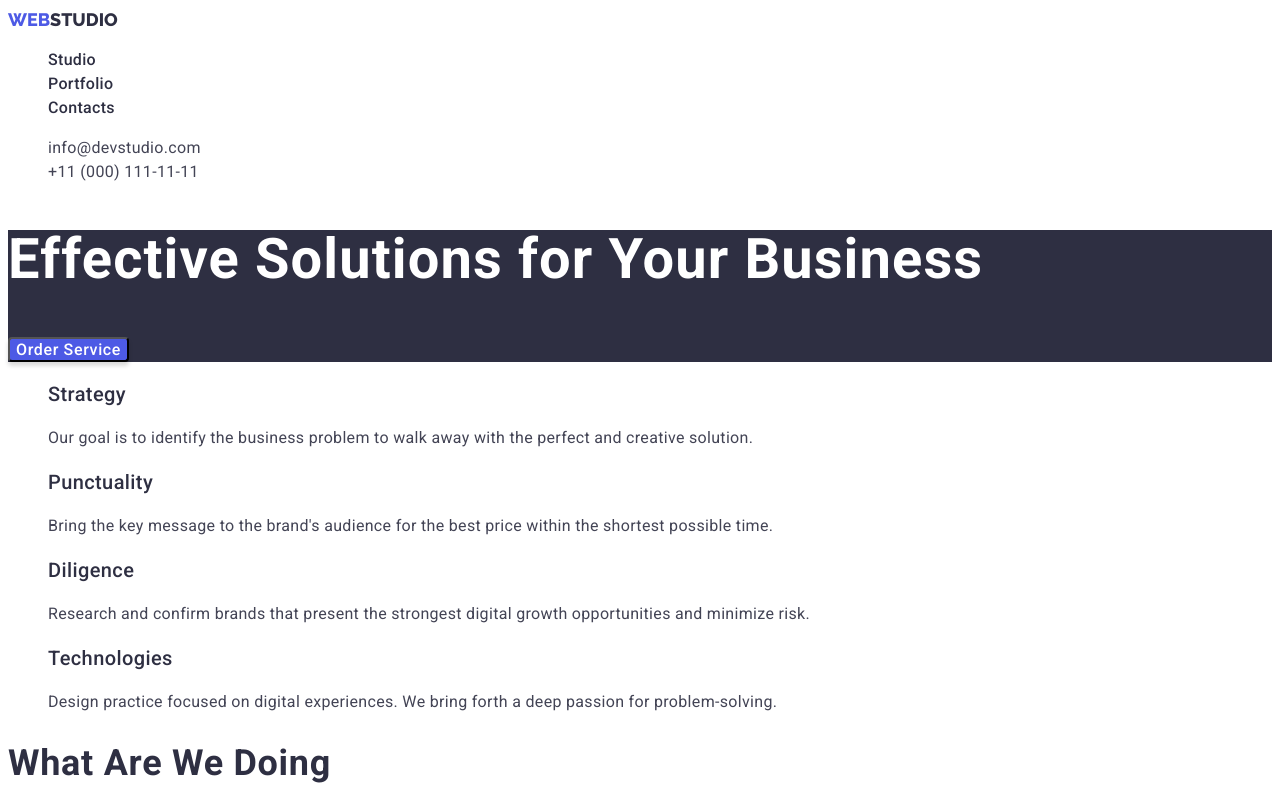
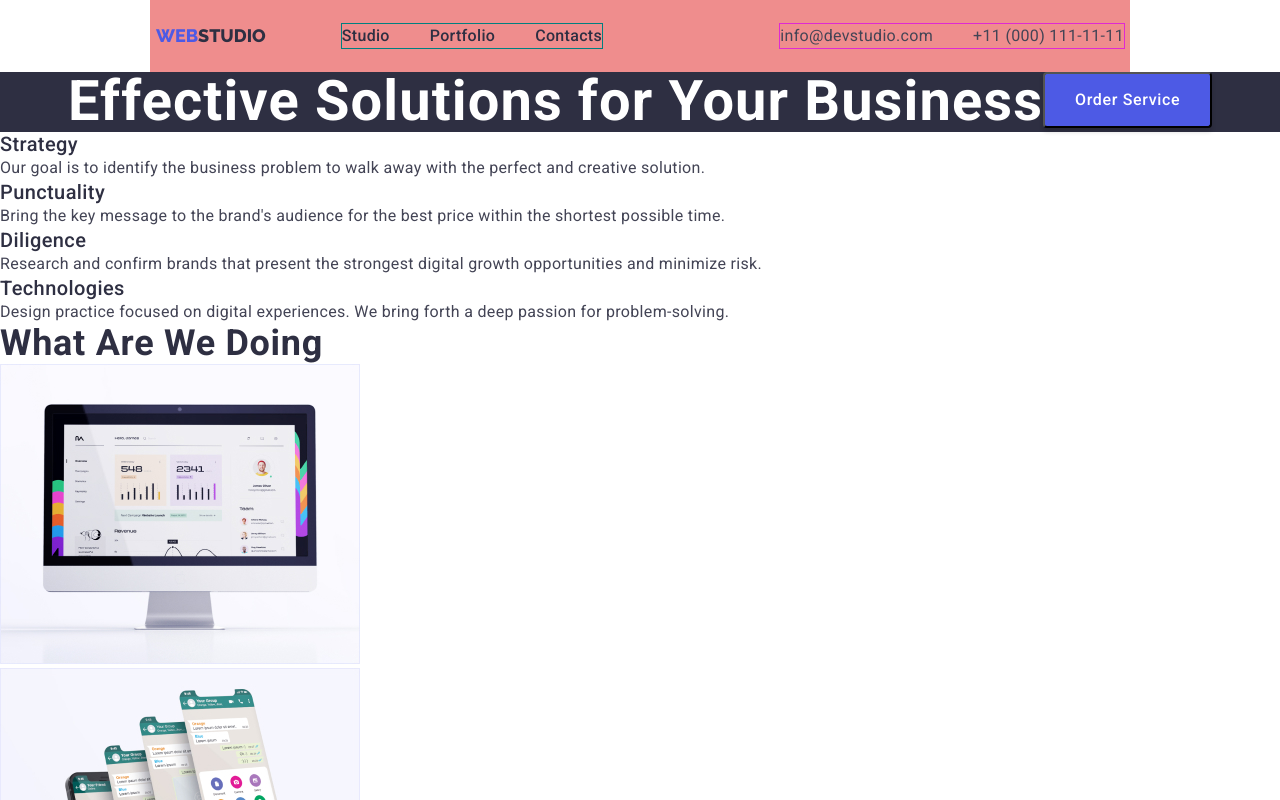
Before and after one commit to elisbet017/goit-markup-hw-03, a plain HTML site: page index.html in a window 1280 px wide. Shown: the top 800 px of the page. Drawn offline with nearby package versions, Linux system fonts and the light colour scheme.

Commit message:
Add flexbox start version

```diff
--- a/css/styles.css
+++ b/css/styles.css
@@ -3,6 +3,24 @@ body {
   color: var(--dark-color);
   background: var(--light-light-color);
   font-size: 16px;
+}
+
+*,
+*::before,
+*::after {
+  box-sizing: border-box;
+}
+
+h1,
+h2,
+h3,
+h4,
+h5,
+h6,
+p,
+ul {
+  margin: 0;
+  padding: 0;
 }
 
 .link {
@@ -32,6 +50,9 @@ body {
   font-weight: 800;
   font-size: 18px;
   line-height: 1.33;
+  display: flex;
+  padding-top: 24px;
+  padding-bottom: 24px;
 }
 
 .logo-color-header {
@@ -61,15 +82,59 @@ body {
   margin: -1px;
 }
 
+.site-header {
+  display: flex;
+  background-color: #ef8d8d;
+  height: 72px;
+  align-items: center;
+  margin-left: 150px;
+    margin-right: 150px;
+    padding-right: 6px;
+    padding-left: 6px;
+}
+
+.site-nav {
+  display: flex;
+  align-items: center;
+}
+
+.site-nav-list {
+  display: flex;
+  outline: 1px solid teal;
+  margin-left: 76px;
+}
+
+.site-nav-item + .site-nav-item {
+  margin-left: 40px;
+}
+
 .site-nav-link {
   font-weight: 500;
   color: inherit;
   line-height: 1.5;
   letter-spacing: 0.02em;
+  padding-bottom: 24px;
+  padding-top: 24px;
 }
 
-.site-nav-link:hover, .site-nav-link:focus {
+.site-nav-link:hover,
+.site-nav-link:focus {
   color: var(--focus-color);
+}
+
+.contact-list {
+  display: flex;
+  outline: 1px solid rgb(223, 41, 211);
+  margin-left: auto;
+}
+
+.contact-item:not(:first-child) {
+  margin-left: 40px;
+}
+
+.contact-link {
+  padding-bottom: 24px;
+  padding-top: 24px;
 }
 
 .contact-link {
@@ -83,6 +148,13 @@ body {
   color: var(--focus-color);
 }
 
+/* #E7E9FC - header line */
+
+.hero {
+  display: flex;
+  justify-content: center;
+}
+
 .hero-title {
   font-size: 56px;
   line-height: 1.07;
@@ -93,6 +165,9 @@ body {
 /* BUTTONS */
 
 .hero-btn {
+  width: 169px;
+  height: 56px;
+
   cursor: pointer;
   font-family: inherit;
   background: var(--hover-color);
@@ -116,6 +191,8 @@ body {
 }
 
 .our-portfolio-btn {
+  padding: 12px 24px;
+
   font-family: inherit;
   cursor: pointer;
   background: var(--light-color);
--- a/index.html
+++ b/index.html
@@ -11,20 +11,29 @@
       href="https://fonts.googleapis.com/css2?family=Raleway:wght@800&family=Roboto:wght@400;500;700;900&display=swap"
       rel="stylesheet"
     />
+    <link
+      rel="stylesheet"
+      href="node_modules/modern-normalize/modern-normalize.css"
+    />
     <link rel="stylesheet" href="./css/styles.css" />
   </head>
   <body>
     <!-- Header -->
 
     <header class="header">
+      <div class="container site-header">
         <nav class="site-nav">
-        <a class="logo-color logo link" href="./index.html">Web<span class="logo-color-header">Studio</span></a>
+          <a class="logo-color logo link" href="./index.html"
+            >Web<span class="logo-color-header">Studio</span></a
+          >
           <ul class="site-nav-list list">
             <li class="site-nav-item">
               <a class="site-nav-link link" href="./studio.html">Studio</a>
             </li>
             <li class="site-nav-item">
-            <a class="site-nav-link link" href="./portfolio.html">Portfolio</a>
+              <a class="site-nav-link link" href="./portfolio.html"
+                >Portfolio</a
+              >
             </li>
             <li class="site-nav-item">
               <a class="site-nav-link link" href="">Contacts</a>
@@ -43,29 +52,33 @@
             >
           </li>
         </ul>
+      </div>
     </header>
     <main>
       <!-- Hero -->
 
       <section class="hero">
-        <h1 class="hero-title"><span class="big-letter">Effective solutions</span> for <span class="big-letter">Your business</span></h1>
-        <button class="hero-btn" type="button"><span class="big-letter">Order service</span></button>
+        <h1 class="hero-title">Effective Solutions for Your Business</h1>
+        <button class="hero-btn" type="button">Order Service</button>
       </section>
 
       <!-- Our features -->
 
       <section class="our-features">
+        <div class="container">
           <h2 class="hidden-title">Our features</h2>
           <ul class="our-features-list list">
             <li class="our-features-item">
               <h3 class="our-features-subtitle section-subtitle">Strategy</h3>
               <p class="our-features-text section-text">
-              Our goal is to identify the business problem to walk away with the
-              perfect and creative solution.
+                Our goal is to identify the business problem to walk away with
+                the perfect and creative solution.
               </p>
             </li>
             <li class="our-features-item">
-            <h3 class="our-features-subtitle section-subtitle">Punctuality</h3>
+              <h3 class="our-features-subtitle section-subtitle">
+                Punctuality
+              </h3>
               <p class="our-features-text section-text">
                 Bring the key message to the brand's audience for the best price
                 within the shortest possible time.
@@ -79,18 +92,22 @@
               </p>
             </li>
             <li class="our-features-item">
-            <h3 class="our-features-subtitle section-subtitle">Technologies</h3>
+              <h3 class="our-features-subtitle section-subtitle">
+                Technologies
+              </h3>
               <p class="our-features-text section-text">
                 Design practice focused on digital experiences. We bring forth a
                 deep passion for problem-solving.
               </p>
             </li>
           </ul>
+        </div>
       </section>
 
       <!-- What are we doing -->
 
       <section class="offers">
+        <div class="conteiner">
           <h2 class="section-title">What are we doing</h2>
           <ul class="offers-list list">
             <li class="offers-img">
@@ -118,6 +135,7 @@
               />
             </li>
           </ul>
+        </div>
       </section>
 
       <!-- Our team -->
@@ -172,7 +190,9 @@
     <!-- Footer -->
 
     <footer class="footer">
-      <a class="logo-color logo link" href="./index.html">Web<span class="logo-color-footer">Studio</span></a>
+      <a class="logo-color logo link" href="./index.html"
+        >Web<span class="logo-color-footer">Studio</span></a
+      >
       <p class="footer-text section-text">
         Increase the flow of customers and sales for your business with digital
         marketing & growth solutions.
```
Also changed, not shown: portfolio.html (+4 -1 lines), studio.html (+4 -1 lines). Lines whose indentation alone changed are shown as unchanged.
